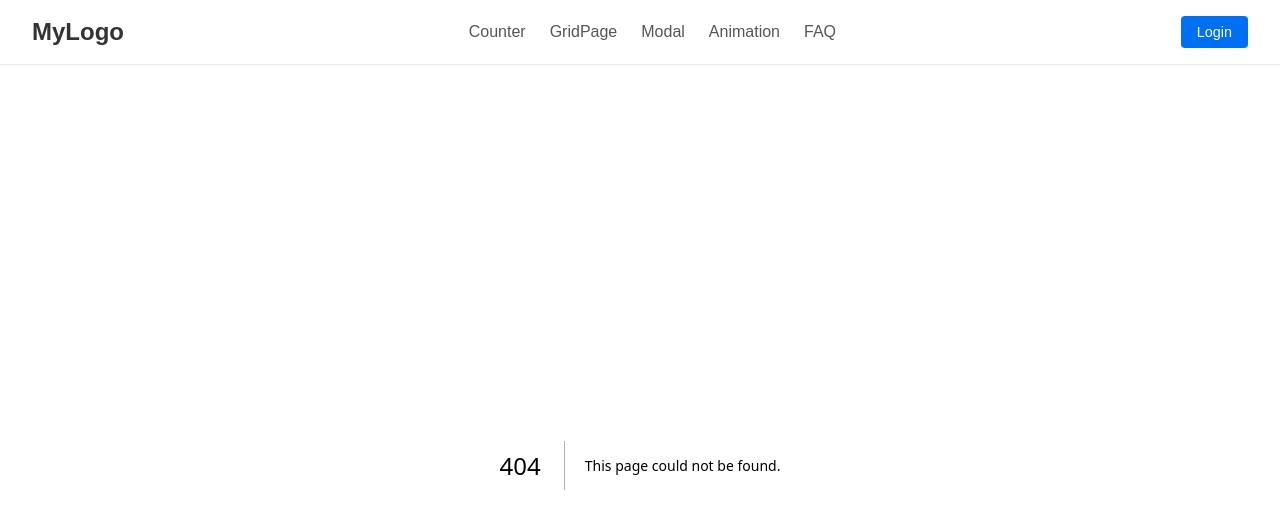
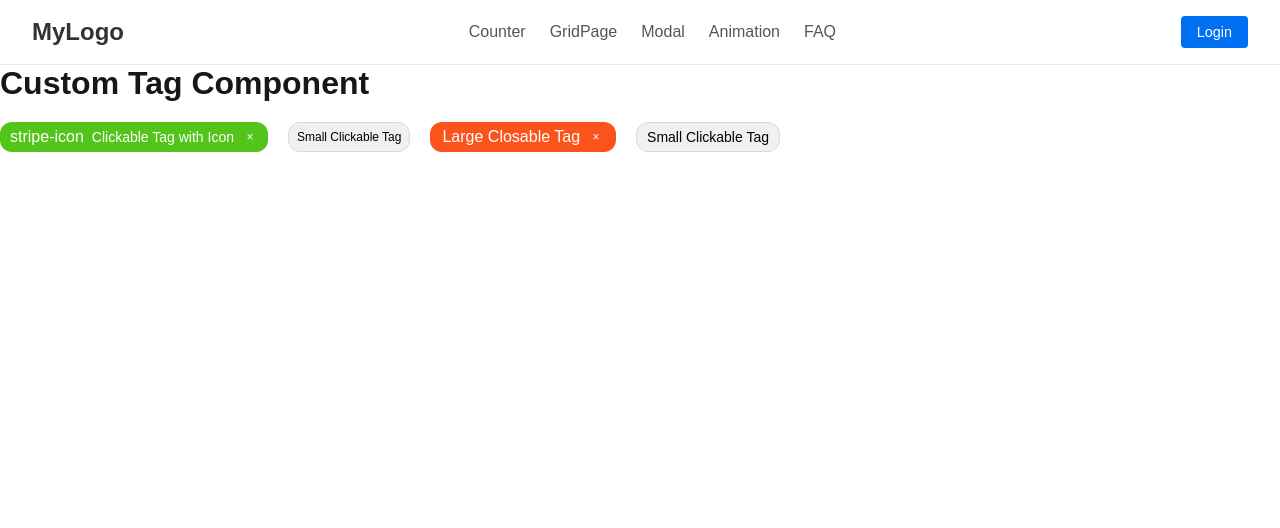
Before and after one commit to aniket-pixer/practice-design, a Next.js app: page /tag in a window 1280 px wide. Before the commit this address had no page. Shown: the top 528 px of the page. Built offline with nearby package versions, Linux system fonts and the light colour scheme.

Commit message:
create the tag component and create the design

```diff
--- /dev/null
+++ b/app/tag/page.tsx
@@ -0,0 +1,13 @@
+"use client";
+import React from "react";
+import Tag from "./tag";
+
+function page() {
+  return (
+    <div>
+      <Tag />
+    </div>
+  );
+}
+
+export default page;
--- /dev/null
+++ b/app/tag/style.tsx
@@ -0,0 +1,9 @@
+import styled from "styled-components";
+
+const TagWrapper = styled.div`
+  display: flex;
+  gap: 20px;
+  margin-top: 20px;
+`;
+
+export { TagWrapper };
--- /dev/null
+++ b/app/tag/tag.tsx
@@ -0,0 +1,51 @@
+import React, { useState } from "react";
+import TagSection from "@/components/tagSection";
+import { TagWrapper } from "./style";
+
+const Tag = () => {
+  const [visible, setVisible] = useState(true);
+
+  const handleClose = () => {
+    setVisible(false);
+  };
+
+  const handleTagClick = () => {
+    alert("Tag clicked!");
+  };
+
+  return (
+    <div>
+      <h1>Custom Tag Component</h1>
+      <TagWrapper>
+        {visible && (
+          <TagSection
+            color="#52c41a"
+            closable
+            onClose={handleClose}
+            icon={"stripe-icon"}
+            onClick={handleTagClick}
+          >
+            Clickable Tag with Icon
+          </TagSection>
+        )}
+
+        <TagSection size="small" onClick={() => alert("Small tag clicked!")}>
+          Small Clickable Tag
+        </TagSection>
+
+        <TagSection
+          size="large"
+          color="#fa541c"
+          closable
+          onClose={() => alert("Closed!")}
+        >
+          Large Closable Tag
+        </TagSection>
+
+        <TagSection>Small Clickable Tag</TagSection>
+      </TagWrapper>
+    </div>
+  );
+};
+
+export default Tag;
--- /dev/null
+++ b/components/tagSection/index.tsx
@@ -0,0 +1,56 @@
+import React from "react";
+import { CloseIcon, IconWrapper, TagWrapper } from "./style";
+
+interface TagProps {
+  color?: string; // Optional color for the tag
+  closable?: boolean; // Determines if the tag has a close button
+  size?: "small" | "default" | "large"; // Size options for the tag
+  onClose?: () => void; // Callback function when the close button is clicked
+  onClick?: () => void; // Callback function when the tag is clicked
+  icon?: React.ReactNode; // Optional icon to display inside the tag
+  children: React.ReactNode; // Content of the tag
+}
+
+const TagSection: React.FC<TagProps> = ({
+  color,
+  closable = false, // Default value for closable is false
+  size = "default", // Default size is "default"
+  onClose,
+  onClick,
+  icon,
+  children,
+}) => {
+  // Handle the close button click
+  const handleClose = (e: React.MouseEvent) => {
+    e.stopPropagation(); // Prevents the onClick event of the tag from firing
+    if (onClose) {
+      onClose(); // Calls the onClose callback if provided
+    }
+  };
+
+  // Handle the tag click
+  const handleClick = () => {
+    if (onClick) {
+      onClick(); // Calls the onClick callback if provided
+    }
+  };
+
+  return (
+    // Wrapper for the tag with dynamic styles based on props
+    <TagWrapper
+      color={color}
+      size={size}
+      onClick={handleClick} // Adds click handler to the tag
+      clickable={!!onClick} // Adds a clickable attribute if onClick is provided
+    >
+      {/* Renders the optional icon inside the tag */}
+      {icon && <IconWrapper>{icon}</IconWrapper>}
+      {/* Displays the children (content) of the tag */}
+      {children}
+      {/* Renders the close button if the tag is closable */}
+      {closable && <CloseIcon onClick={handleClose}>×</CloseIcon>}
+    </TagWrapper>
+  );
+};
+
+export default TagSection;
--- /dev/null
+++ b/components/tagSection/style.tsx
@@ -0,0 +1,49 @@
+import styled from "styled-components";
+
+const TagWrapper = styled.span<{
+  color?: string;
+  size: string;
+  clickable: boolean;
+}>`
+  display: inline-flex;
+  align-items: center;
+  padding: ${({ size }) =>
+    size === "small" ? "2px 8px" : size === "large" ? "6px 12px" : "4px 10px"};
+  font-size: ${({ size }) =>
+    size === "small" ? "12px" : size === "large" ? "16px" : "14px"};
+  border-radius: 12px;
+  background-color: ${({ color }) => color || "#f0f0f0"};
+  color: ${({ color }) => (color ? "#fff" : "#000")};
+  border: ${({ color }) => (color ? "none" : "1px solid #d9d9d9")};
+  transition: all 0.3s;
+  cursor: ${({ clickable }) => (clickable ? "pointer" : "default")};
+
+  &:hover {
+    opacity: ${({ clickable }) => (clickable ? "0.85" : "1")};
+  }
+`;
+
+const IconWrapper = styled.span`
+  display: inline-flex;
+  align-items: center;
+  margin-right: 8px;
+  font-size: 16px;
+`;
+
+const CloseIcon = styled.span`
+  display: inline-flex;
+  align-items: center;
+  justify-content: center;
+  margin-left: 8px;
+  width: 16px;
+  height: 16px;
+  font-size: 12px;
+  color: inherit;
+  cursor: pointer;
+
+  &:hover {
+    color: #ff4d4f;
+  }
+`;
+
+export { TagWrapper, CloseIcon, IconWrapper };
```
